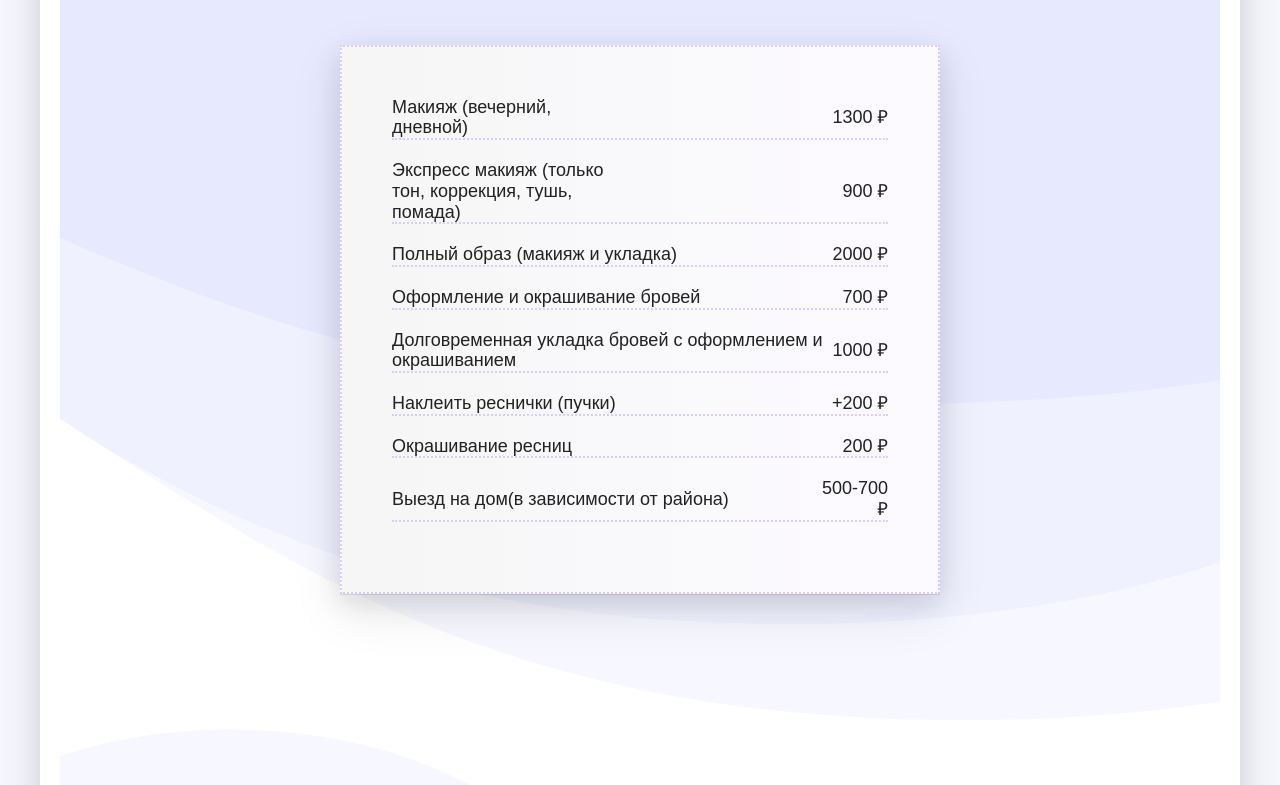
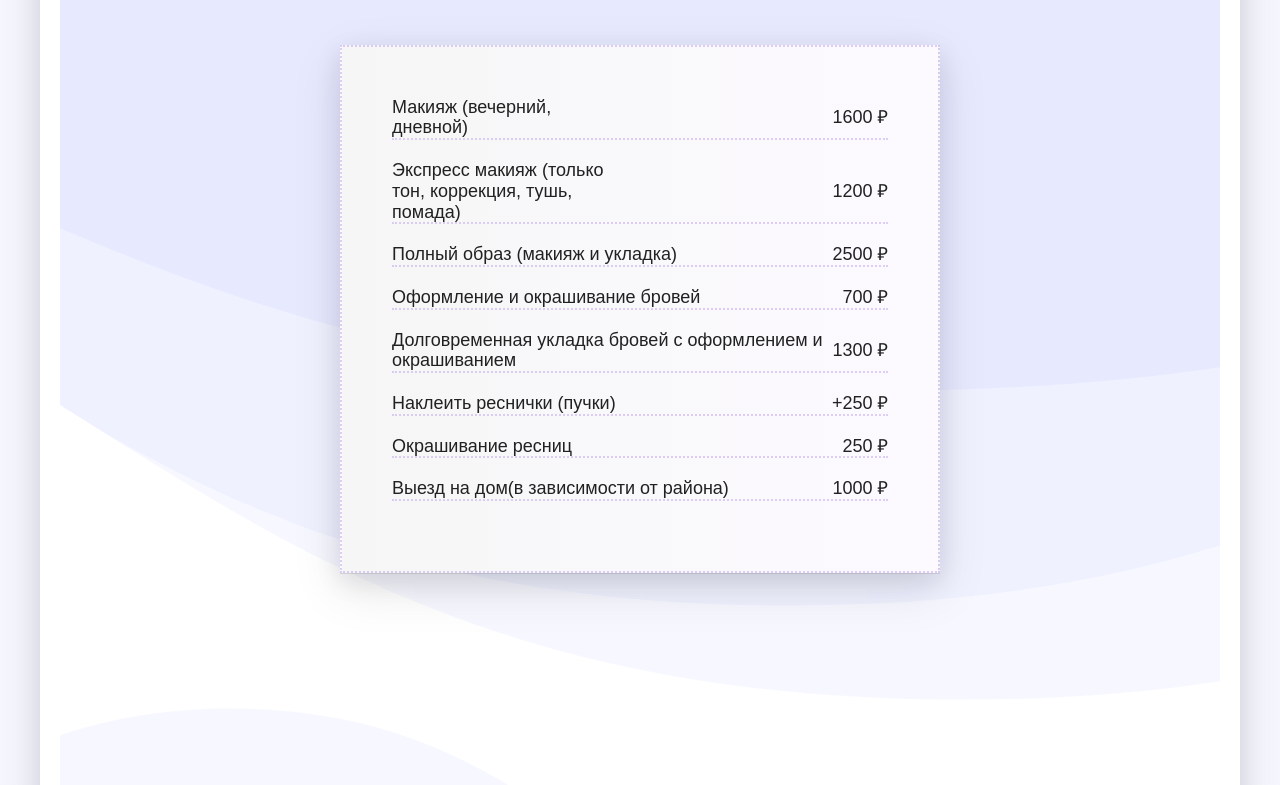
Before and after one commit to VladimirAlbrekht/MakeupLanding, a plain HTML site: page index.html in a window 1280 px wide. Shown: the part 2615-3400 px from the top of the page. Drawn offline with Linux system fonts and the light colour scheme; a web font is replaced by a local one.

Commit message:
Landing page: Makeup

```diff
--- a/index.html
+++ b/index.html
@@ -86,16 +86,16 @@
             <li class="services__item">
               <div class="services__item-name">Макияж (вечерний, дневной)</div> <span
                 class="services__item-border"></span>
-              <div class="services__item-price">1300 ₽</div>
+              <div class="services__item-price">1600 ₽</div>
             </li>
             <li class="services__item">
               <div class="services__item-name">Экспресс макияж (только тон, коррекция, тушь, помада)</div> <span
                 class="services__item-border"></span>
-              <div class="services__item-price">900 ₽</div>
+              <div class="services__item-price">1200 ₽</div>
             </li>
             <li class="services__item">
               <div class="services__item-name">Полный образ (макияж и укладка)</div>
-              <div class="services__item-price">2000 ₽</div>
+              <div class="services__item-price">2500 ₽</div>
             </li>
             <li class="services__item">
               <div class="services__item-name">Оформление и окрашивание бровей</div>
@@ -103,19 +103,19 @@
             </li>
             <li class="services__item">
               <div class="services__item-name">Долговременная укладка бровей с оформлением и окрашиванием</div>
-              <div class="services__item-price">1000 ₽</div>
+              <div class="services__item-price">1300 ₽</div>
             </li>
             <li class="services__item">
               <div class="services__item-name">Наклеить реснички (пучки)</div>
-              <div class="services__item-price">+200 ₽</div>
+              <div class="services__item-price">+250 ₽</div>
             </li>
             <li class="services__item">
               <div class="services__item-name">Окрашивание ресниц</div>
-              <div class="services__item-price">200 ₽</div>
+              <div class="services__item-price">250 ₽</div>
             </li>
             <li class="services__item">
               <div class="services__item-name">Выезд на дом(в зависимости от района)</div>
-              <div class="services__item-price">500-700 ₽</div>
+              <div class="services__item-price">1000 ₽</div>
             </li>
           </ul>
         </div>
@@ -236,14 +236,14 @@
           </div>
         </div>
         <iframe class="footer__location"
-          src="https://www.google.com/maps/embed?pb=!1m18!1m12!1m3!1d2442.5013956538637!2d104.2579579771244!3d52.25243955600381!2m3!1f0!2f0!3f0!3m2!1i1024!2i768!4f13.1!3m3!1m2!1s0x5da8234c8b0f2121%3A0x85ed82cc729744b0!2sUlitsa%20Yuriya%20Tena%2C%2026%2C%20Irkutsk%2C%20Irkutskaya%20oblast&#39;%2C%20Russia%2C%20664033!5e0!3m2!1sen!2s!4v1683427767540!5m2!1sen!2s"
+          src="https://www.google.com/maps/embed?pb=!1m18!1m12!1m3!1d2442.40602191049!2d104.25434867711171!3d52.254171655875965!2m3!1f0!2f0!3f0!3m2!1i1024!2i768!4f13.1!3m3!1m2!1s0x5da8234e81116c3b%3A0xdb99d46052480219!2sUlitsa%20Yuriya%20Tena%2C%2017%2C%20Irkutsk%2C%20Irkutskaya%20oblast&#39;%2C%20Russia%2C%20664074!5e0!3m2!1sen!2s!4v1692878358665!5m2!1sen!2s"
           height="450" style="border:0;" allowfullscreen="" loading="lazy"
           referrerpolicy="no-referrer-when-downgrade"></iframe>
       </div>
       <div class="footer__contacts-container">
         <nav class="footer__nav">
           <ul class="footer__contacts">
-            <li class="footer__contact">г.Иркутск, ул. Юрия Тена, 26/3</li>
+            <li class="footer__contact">г.Иркутск, ул. Юрия Тена, 17, студия "Nadine Nails"</li>
             <li class="footer__contact footer__contact_phone"><a href="tel:+8-914-919-49-15">+8(914)-919-49-15</a></li>
           </ul>
         </nav>
@@ -273,4 +273,5 @@
   </div>
   <script src="./index.js"></script>
 </body>
+
 </html>
```
